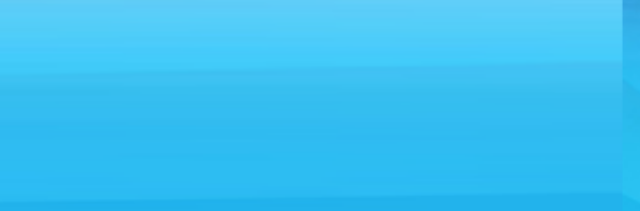
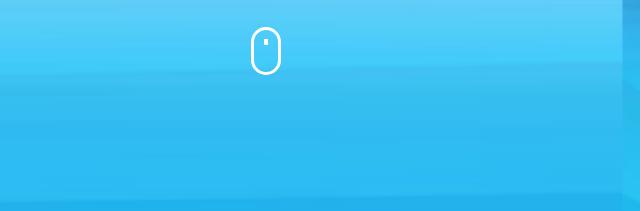
Before and after one commit to AusraMundus/09-Coming-soon, a website: page index.html in a window 1280 px wide. Shown: the part 450-661 px from the top of the page, 374-1014 px from the left. Drawn offline with Linux system fonts and the light colour scheme.

Commit message:
Mouse animation

```diff
--- /dev/null
+++ b/css/components/mouse.css
@@ -0,0 +1,36 @@
+.mouse {
+    font-size: 3px; /* 20px = 1em */
+    width: 10em;
+    height: 16em;
+    border: 1.3em solid #fff;
+    border-radius: 5em;
+    position: relative;
+}
+
+.mouse::after {
+    content: '';
+    display: block;
+    width: 1.3em;
+    height: 2em;
+    background-color: #fff;
+    position: absolute;
+    top: 3em;
+    left: 50%;
+    transform: translateX(-50%);
+    animation-name: scrolling;
+    animation-duration: 1s;
+    animation-iteration-count: infinite;
+}
+
+@keyframes scrolling {
+    0% {
+        top: 3em;
+        opacity: 1;
+        background-color: #fff;
+    }
+    100% {
+        top: 9em;
+        opacity: 0;
+        background-color: #fff0;
+    }
+}
--- a/css/pages/home.css
+++ b/css/pages/home.css
@@ -5,6 +5,7 @@
 @import '../3rd-party/font-awesome.min.css';
 /* components */
 @import '../components/clock.css';
+@import '../components/mouse.css';
 @import '../components/footer.css';
 /* CUSTOM */
 
--- a/index.html
+++ b/index.html
@@ -15,7 +15,7 @@
                 <h1 class="title">Coming soon</h1>
                 <p class="description">
                     Lorem ipsum dolor sit amet, consectetur adipisicing elit. Molestiae distinctio rerum beatae, nesciunt doloribus quaerat qui aut cupiditate reiciendis inventore.
-                    </p>
+                </p>
                 <div class="clock">
                     <div class="time">
                         <div class="value">432</div>
@@ -34,6 +34,7 @@
                         <div class="label">Second</div>
                     </div>
                 </div>
+                <div class="mouse"></div>
             </div>
         </section>
         <section class="container main-content">
```
